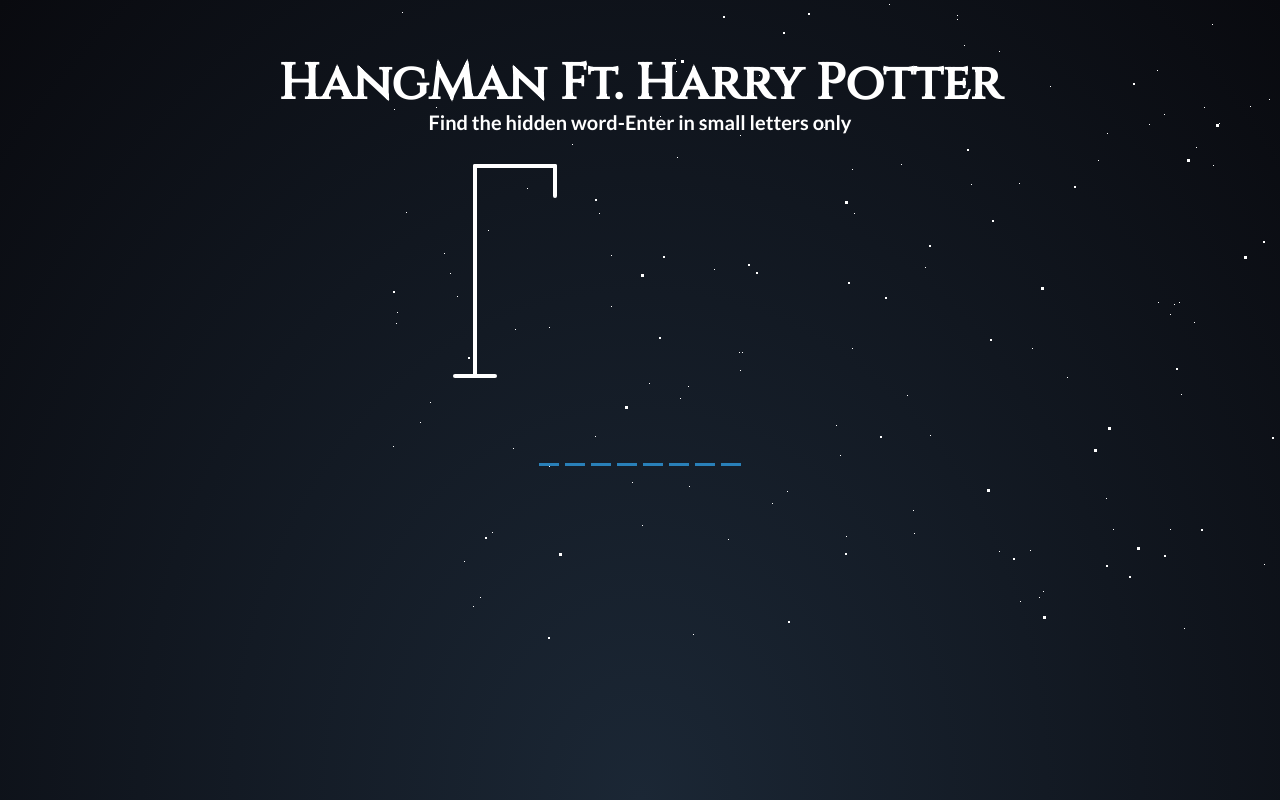
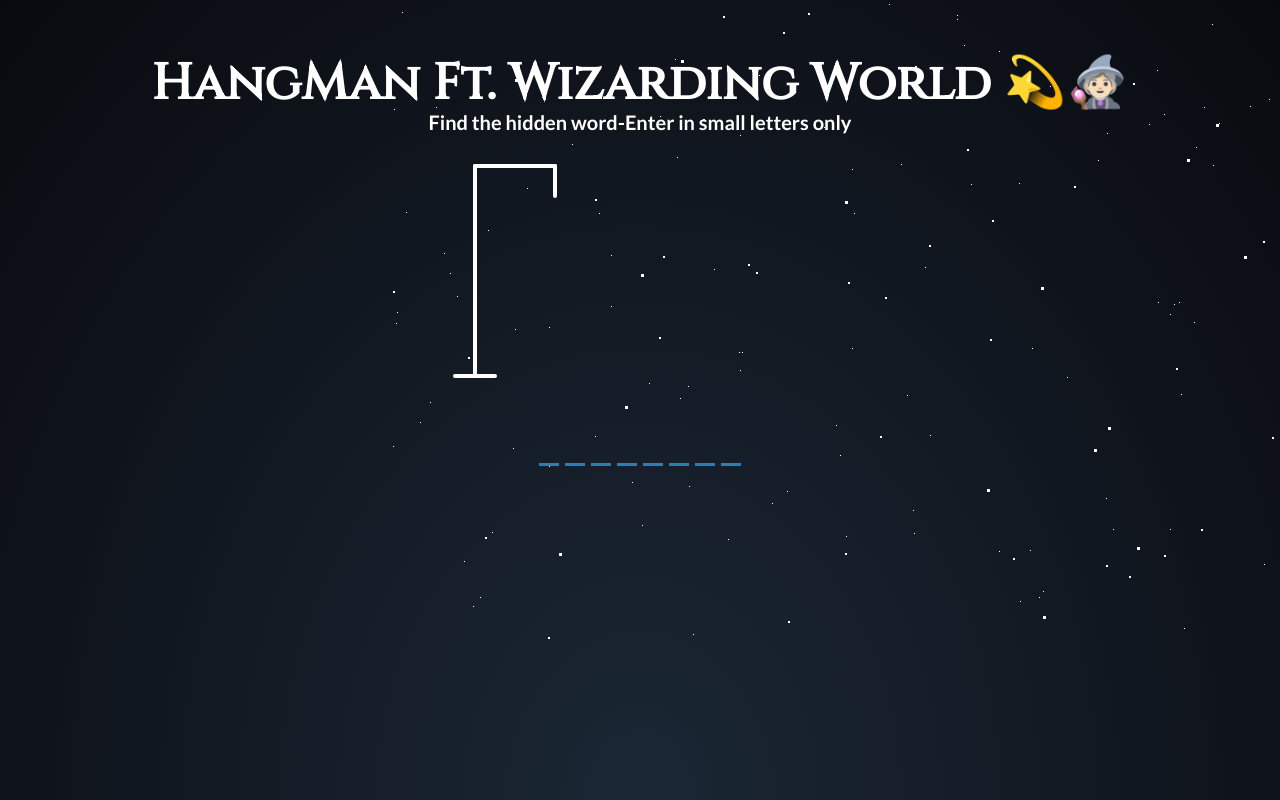
Before and after one commit to Sasmita-cloud/hangman, a plain HTML site: page index.html in a window 1280 px wide. Shown: the top 800 px of the page. Drawn offline with Linux system fonts and the light colour scheme.

Commit message:
Updated the HTML file

```diff
--- a/index.html
+++ b/index.html
@@ -24,7 +24,7 @@
         <div id="title"></div>
 
 
-    <h1>HangMan Ft. Harry Potter</h1>
+    <h1>HangMan Ft. Wizarding World 💫🧙🏻‍♀️</h1>
 
     <h4>Find the hidden word-Enter in small letters only</h4>
     <div class="game-container">
```
